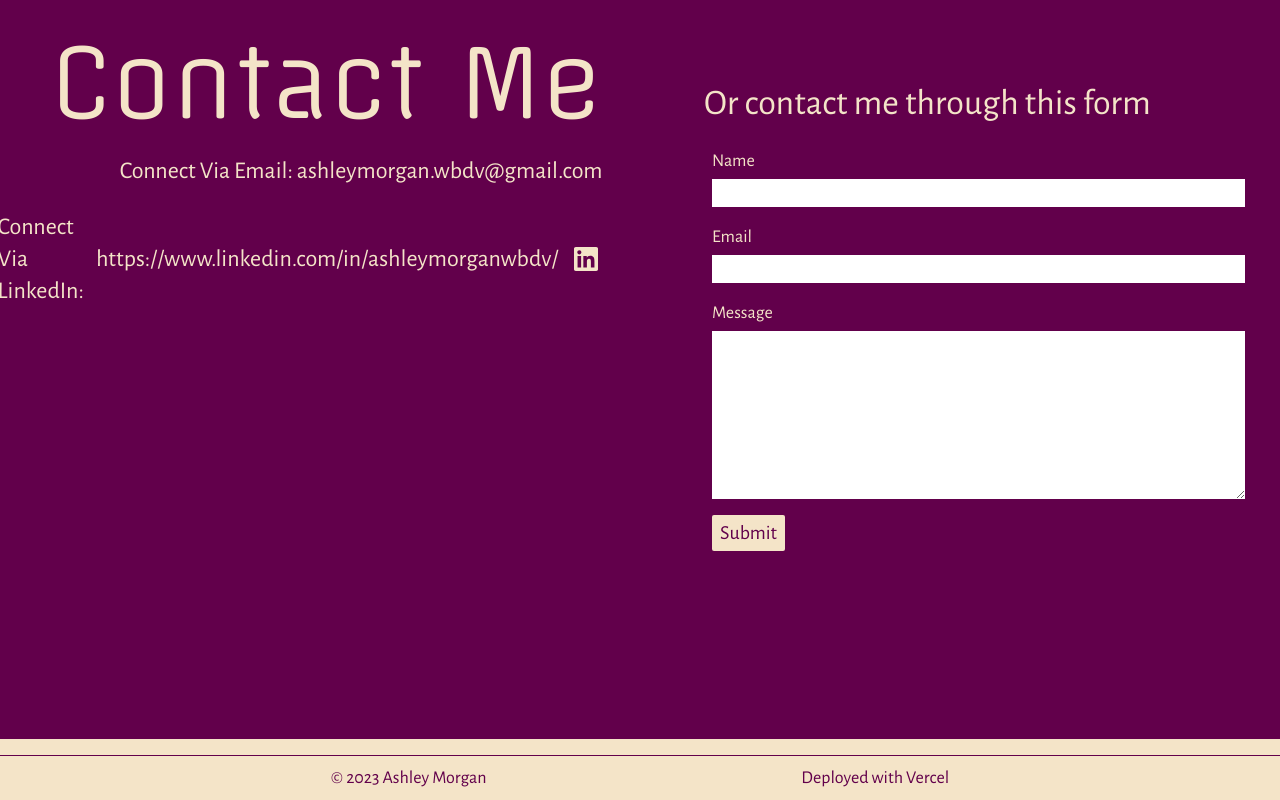
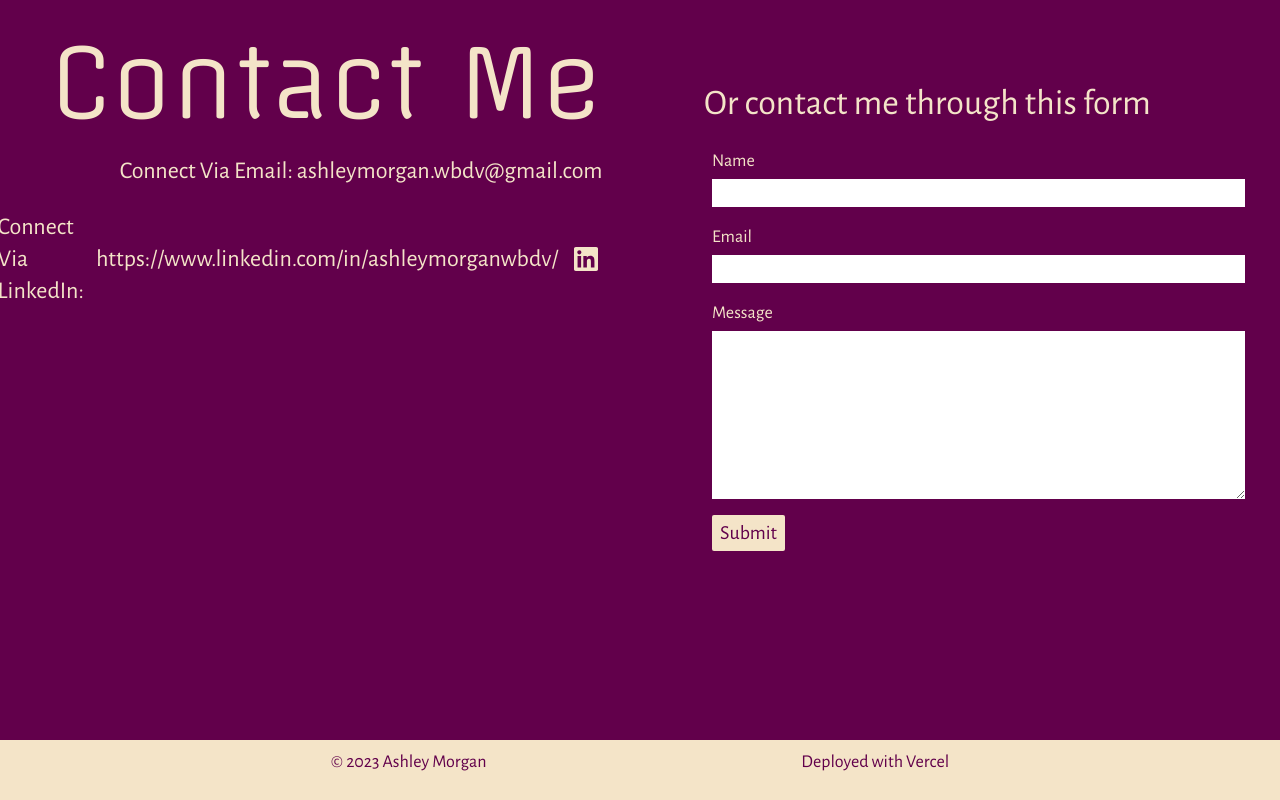
Before and after one commit to AshlavaDev/portfolio, a Next.js app: page / in a window 1280 px wide. Shown: the part 2461-3261 px from the top of the page. Built offline with nearby package versions, Linux system fonts and the light colour scheme.

Commit message:
fix footer margin

```diff
--- a/components/Footer.tsx
+++ b/components/Footer.tsx
@@ -1,6 +1,6 @@
 export default function Footer() {
   return (
-    <footer className='bg-cream text-burgundy border-t border-burgundy px-4 py-2 mt-4 w-full flex justify-evenly md:text-lg'>
+    <footer className='bg-cream text-burgundy border-t border-burgundy px-4 py-2 w-full flex justify-evenly md:text-lg'>
       <span>© 2023 Ashley Morgan</span>
       <span>Deployed with Vercel</span>
     </footer>
```
